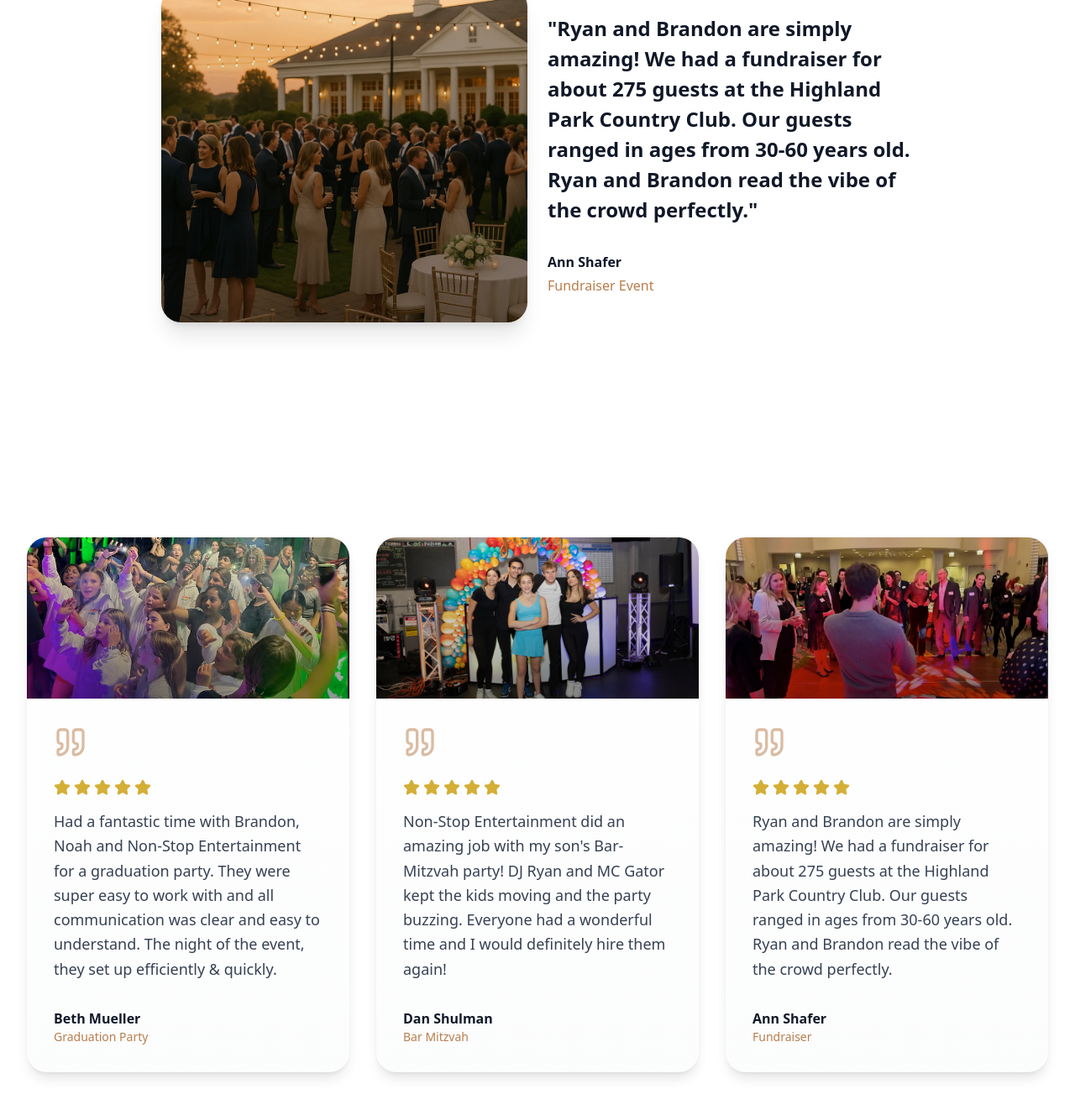
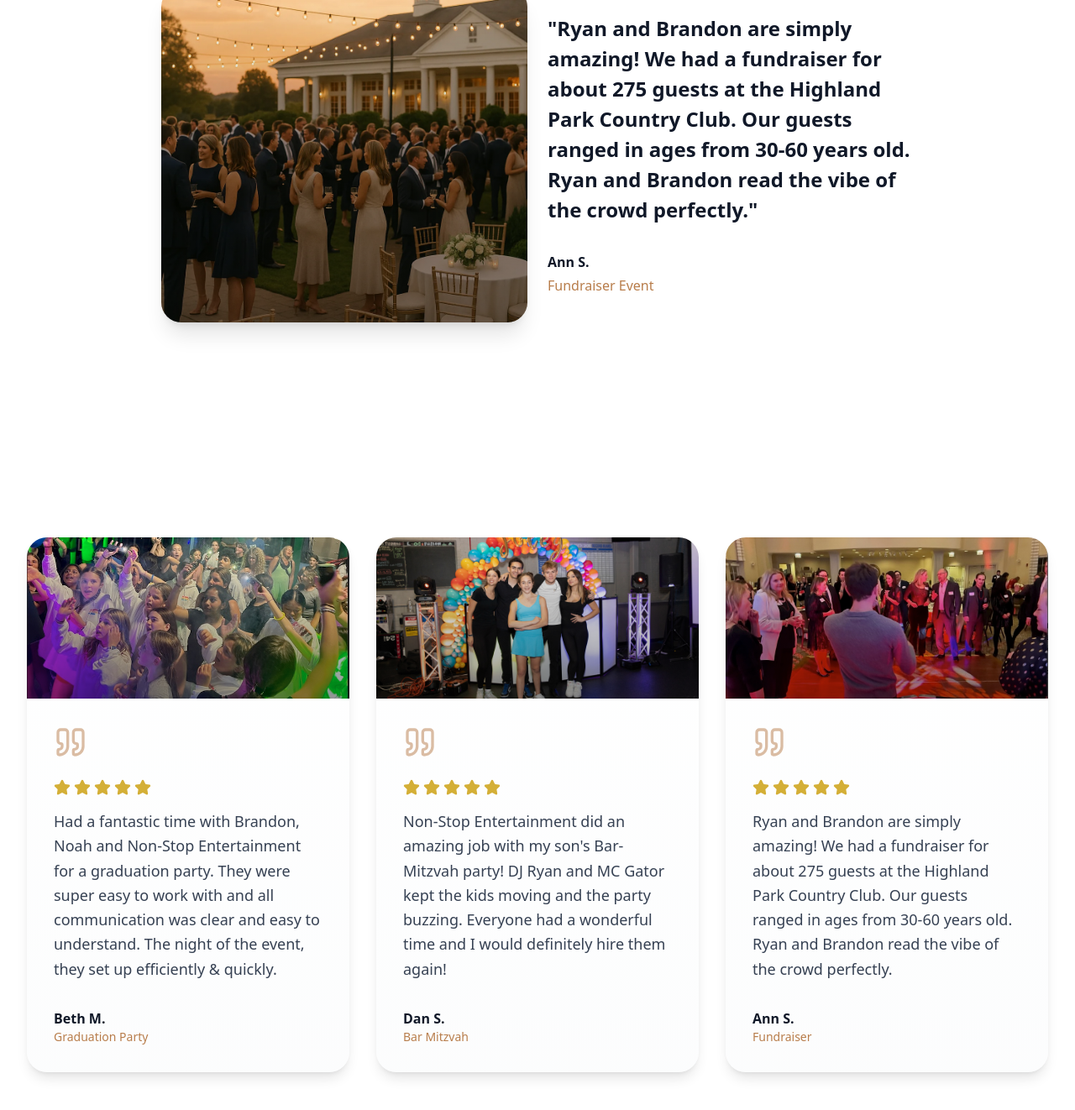
Before and after one commit to bbelian01/nonstop-entertainment, a Next.js app: page /testimonials in a window 1280 px wide. Shown: the part 878-2200 px from the top of the page at 84% size. Built offline with nearby package versions, Linux system fonts and the light colour scheme.

Commit message:
changed testimonials

```diff
--- a/app/testimonials/page.jsx
+++ b/app/testimonials/page.jsx
@@ -11,21 +11,21 @@ import HeroSection21st from "@/components/ui/HeroSection21st"
 const testimonials = [
   {
     quote: "Had a fantastic time with Brandon, Noah and Non-Stop Entertainment for a graduation party. They were super easy to work with and all communication was clear and easy to understand. The night of the event, they set up efficiently & quickly.",
-    author: "Beth Mueller",
+    author: "Beth M.",
     eventType: "Graduation Party",
     image: "/grad2.jpg",
     rating: 5
   },
   {
     quote: "Non-Stop Entertainment did an amazing job with my son's Bar-Mitzvah party! DJ Ryan and MC Gator kept the kids moving and the party buzzing. Everyone had a wonderful time and I would definitely hire them again!",
-    author: "Dan Shulman",
+    author: "Dan S.",
     eventType: "Bar Mitzvah",
     image: "/mitzvah.jpg",
     rating: 5
   },
   {
     quote: "Ryan and Brandon are simply amazing! We had a fundraiser for about 275 guests at the Highland Park Country Club. Our guests ranged in ages from 30-60 years old. Ryan and Brandon read the vibe of the crowd perfectly.",
-    author: "Ann Shafer",
+    author: "Ann S.",
     eventType: "Fundraiser",
     featured: true,
     image: "/corporateorig.jpg",
@@ -124,7 +124,7 @@ export default function TestimonialsPage() {
               </blockquote>
               <figcaption className="mt-8 flex items-center gap-x-6">
                 <div>
-                  <div className="font-semibold text-gray-900">Ann Shafer</div>
+                  <div className="font-semibold text-gray-900">Ann S.</div>
                   <div className="mt-1 text-[#B87D4B]">Fundraiser Event</div>
                 </div>
               </figcaption>
```
